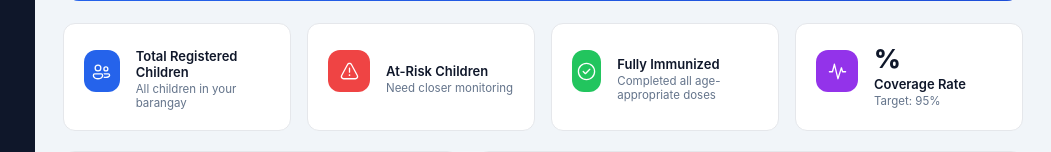
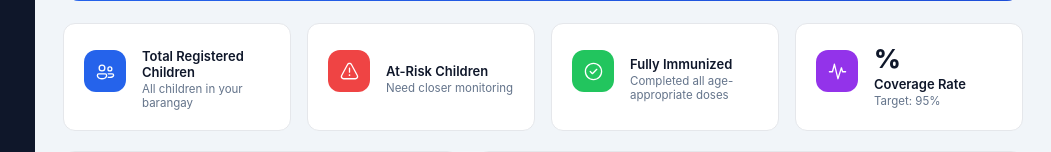
Before and after one commit to Cloudzz00/pre-final, a Python web app: template ImmunoVision/templates/bhw_dashboard.html in a window 1280 px wide. Shown: the part 197-349 px from the top of the page, without its empty margins (229-1280 px from the left). Run offline with Jinja, Linux system fonts and the light colour scheme; the template is opened without the code that fills it, so the values that code supplies are empty.

Commit message:
Pin stat-card icon size so flex can't shrink it unevenly
The flex layout added for icon/text centering left .stat-icon at its
default flex-shrink:1, so on narrower cards (less leftover width
after the text column) the icon compressed in width to make room -
measured 52/47/40/32px across the four cards instead of a uniform
52x52 square, most visibly on Fully Immunized. flex-shrink:0 keeps it
fixed regardless of the sibling text's width.

```diff
--- a/ImmunoVision/templates/bhw_dashboard.html
+++ b/ImmunoVision/templates/bhw_dashboard.html
@@ -77,6 +77,7 @@
    card height) and that one-row wrapper no longer share a center. Switch
    to flex here so both simply center against each other's real height. */
 .stat-grid .stat-card{display:flex;align-items:center;gap:16px}
+.stat-grid .stat-card .stat-icon{flex-shrink:0}
 .dashboard-card-title{display:flex;align-items:center}.dashboard-card-title .card-title{margin:0}.dashboard-card-title .card-sub{margin-left:43px}
 .followup-card .card-head,.due-calendar-card .card-head{padding-bottom:2px}
 .calendar-panel{background:#f8fbff}.cal-day.selected{box-shadow:0 3px 8px rgba(37,99,235,.18)}.due-list{background:#fff}.due-item:hover{background:#f8fafc}
```
